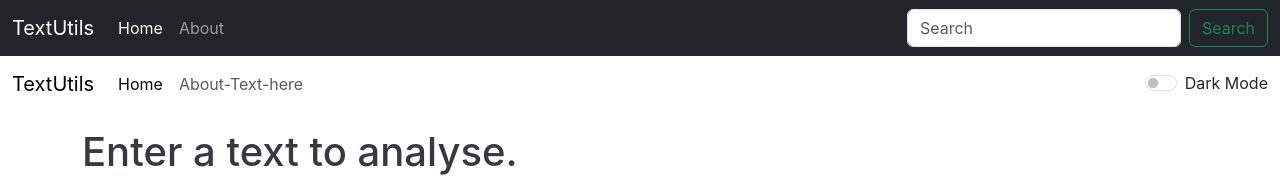
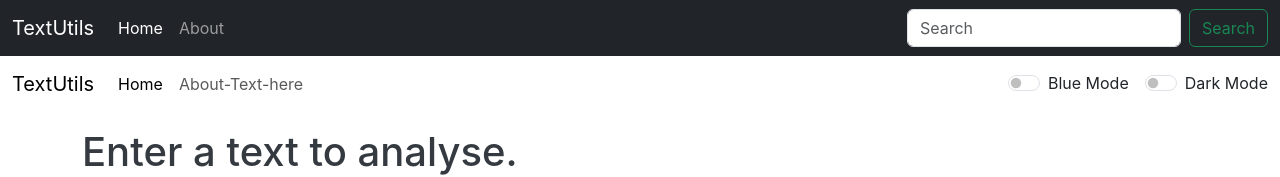
Before and after one commit to Vinit1234/FrontEnd, a React (Create React App) app in the folder CodeWithHarryFE/React/codes/my-app/: page / in a window 1280 px wide. Shown: the top 177 px of the page. Built offline with nearby package versions, Linux system fonts and the light colour scheme.

Commit message:
Added code for Blue Mode (Incomplete)

```diff
--- a/CodeWithHarryFE/React/codes/my-app/src/App.js
+++ b/CodeWithHarryFE/React/codes/my-app/src/App.js
@@ -30,6 +30,13 @@ function App() {
 
   const modeSetter= ()=>{
     console.log("1.>>>>>>>>>>",mode_contrast)
+    /* if(modeBlue==="blue"){
+      // change Bg to blue
+      // think how to set "dark again" when modeBlue is set as null
+      document.body.style.backgroundColor="blue";
+      setModeBlue(null);
+    }
+    else  */
     if (mode_contrast==="dark"){
       mode_contrast="light";
       setModeClass("navbar-dark bg-dark")
@@ -63,6 +70,26 @@ function App() {
     }, 1500);
   }
 
+
+  // Dark Mode 2: Blue========================================
+  const [modeBlue, setModeBlue] = useState("blue");
+  const modeBlueSetter=()=>{
+    console.log(">>>>>>modeBlue:",modeBlue);
+    // mode_contrast==="dark"?mode_contrast="light":mode_contrast="dark";
+    if(modeBlue==="blue"){
+      document.body.style.backgroundColor="#113f67";
+      mode_contrast="light";
+      // mode_contrast==="dark"?mode_contrast="light":mode_contrast="dark";
+      setModeBlue(null);
+    }else{
+      setModeBlue("blue");
+      mode_contrast==="dark"?mode_contrast="light":mode_contrast="dark";
+      // mode_contrast==="dark"?mode_contrast="dark":mode_contrast="light";
+      modeSetter();
+    }
+    console.log(">>>>>>modeBlue:",modeBlue);
+
+  }
 
   return (
     // ** Default code=======================================
@@ -175,8 +202,10 @@ function App() {
 
       {/* =========================================== */}
       {/* Adding + Auto Dismissing Alert Messages */}
-
+        {/* Pending modeBlueSetter */}
       <Navbar2 title="TextUtils" modeClass={modeClass} modeSetter={modeSetter} modeContrast={mode_contrast}/>
+      {/* modeBlueSetter={modeBlueSetter}/> */}
+      {/* modeBlue={modeBlue} setModeBlue={setModeBlue}/> */}
       <Alert alert={alert}/>
       <div className="container my-3">
         <TextForm heading="Enter a text to analyse." modeContrast={mode_contrast}
--- a/CodeWithHarryFE/React/codes/my-app/src/component/Navbar2.js
+++ b/CodeWithHarryFE/React/codes/my-app/src/component/Navbar2.js
@@ -2,6 +2,12 @@ import React from "react";
 import PropTypes from "prop-types";
 
 export default function Navbar2(props) {
+
+  // const blueModeSetter=()=>{
+  //     props.modeBlue==="blue"?props.setModeBlue(null):props.setModeBlue("blue");
+  //     props.modeSetter();
+  // }
+
   return (
     <nav className={`navbar navbar-expand-lg ${props.modeClass}`}>
       <div className="container-fluid">
@@ -43,6 +49,23 @@ export default function Navbar2(props) {
               Search
             </button>
           </form> */}
+
+          {/* Dark Blue Mode */}
+          <div className={`form-check form-switch text-${props.modeContrast} mx-3`}>
+            <input
+            // added eventHandler defined in App.js
+              // onClick={props.modeSetter}
+              onClick={props.modeBlueSetter}
+              className="form-check-input"
+              type="checkbox"
+              role="switch"
+              id="flexSwitchCheckDefault"
+            />
+            <label className="form-check-label" htmlFor="flexSwitchCheckDefault">
+              Blue Mode
+            </label>
+          </div>
+
           <div className={`form-check form-switch text-${props.modeContrast}`}>
             <input
             // added eventHandler defined in App.js
@@ -56,6 +79,8 @@ export default function Navbar2(props) {
               Dark Mode
             </label>
           </div>
+
+
         </div>
       </div>
     </nav>
```
